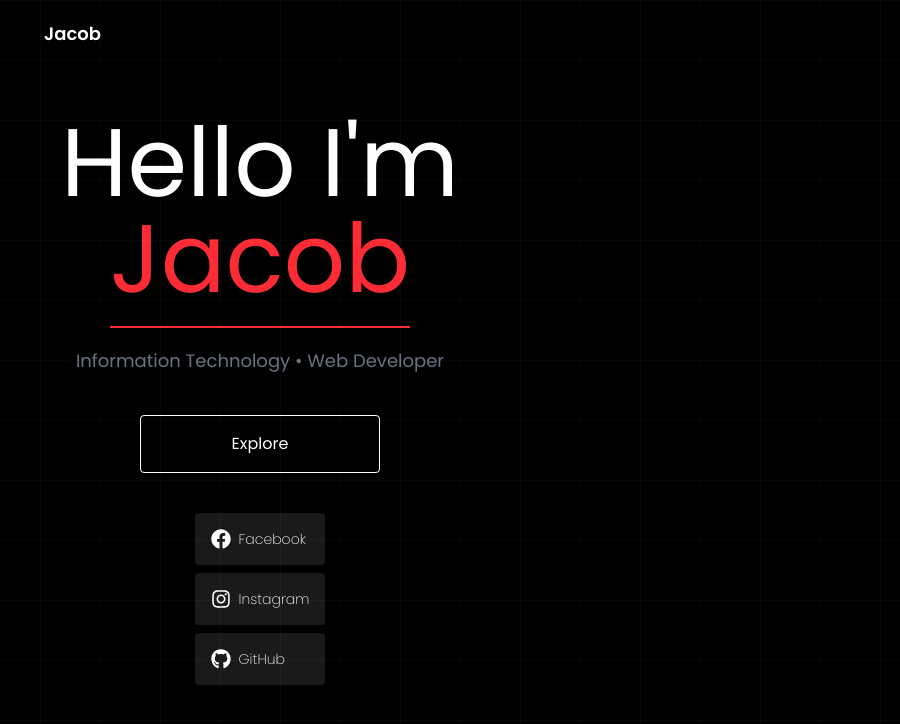
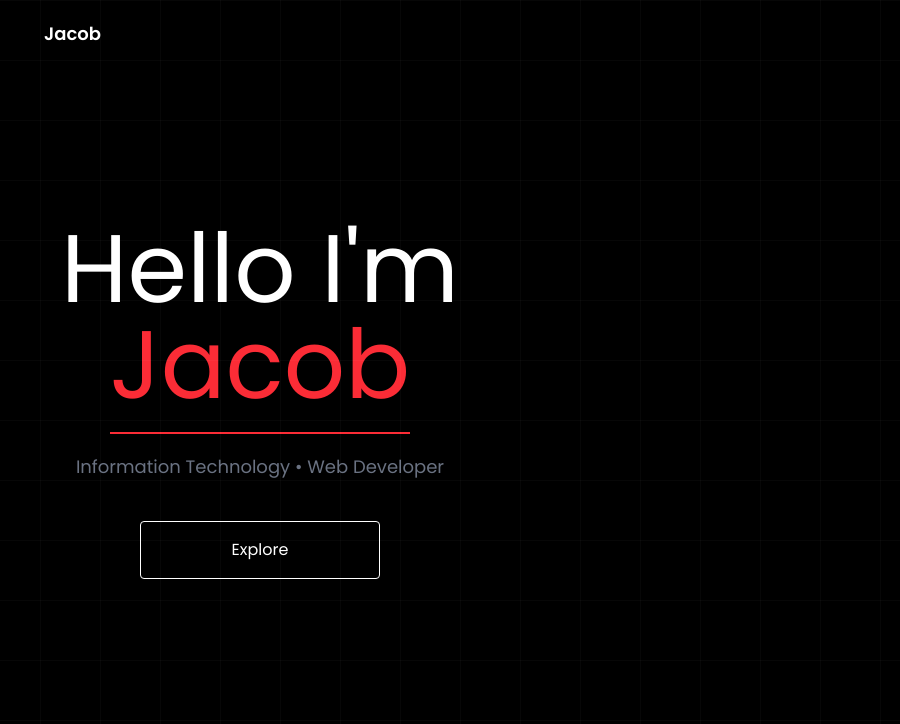
Before and after one commit to Jacodesit/JacobsPortfolio, a React (Vite) app: page / in a window 1280 px wide. Shown: the top 724 px of the page, without its empty margins (380-1280 px from the left). Built offline with nearby package versions, Linux system fonts and the light colour scheme.

Commit message:
Initial commit this time

```diff
--- a/src/Pages/landing-page.tsx
+++ b/src/Pages/landing-page.tsx
@@ -1,6 +1,5 @@
 import Header from "../components/header"
 import ActionBtn from "../components/actions-btn"
-import Socials from "../components/socials"
 
 type PageProps = {
     name: string
@@ -30,7 +29,6 @@ export default function Landing({ name }:PageProps) {
                             <p className="text-sm md:text-lg text-gray-500">Information Technology • Web Developer</p>
                         </div>
                         <ActionBtn />
-                        <Socials />
                     </div>
                 </main>
             </div>
```
